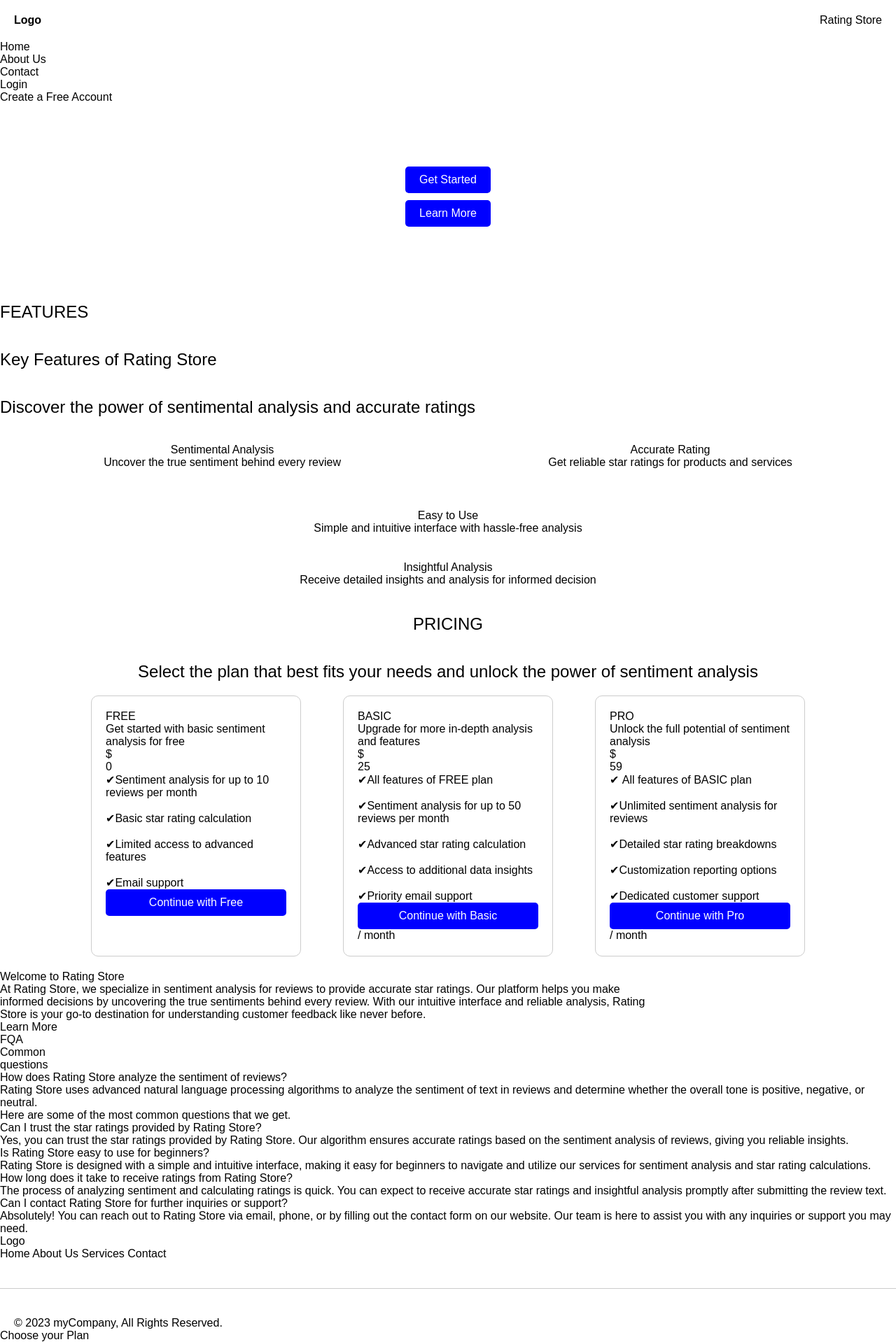
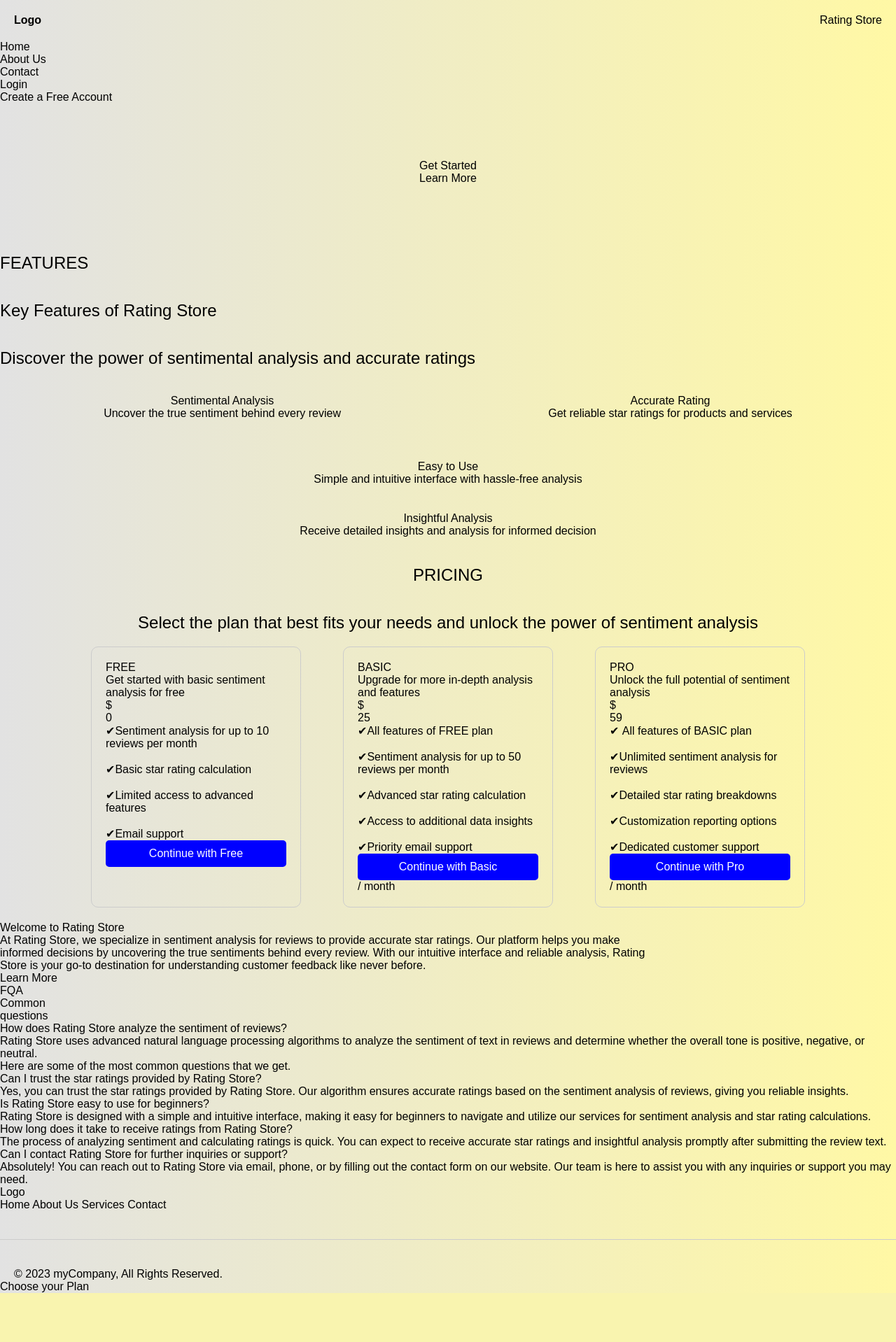
Before and after one commit to haleemhawkins/rating-store, a PHP site: page / in a window 1280 px wide. Shown: the whole page at 70% size. After the commit the page ends 1848 px from the top, so only its background shows below. Run offline with PHP 8.4, Linux system fonts and the light colour scheme.

Commit message:
Update HomePageStyle.css
Updated layout

```diff
--- a/homePage/HomePageStyle.css
+++ b/homePage/HomePageStyle.css
@@ -1,4 +1,3 @@
-/* CSS Reset to maintain consistency across browsers */
 * {
   margin: 0;
   padding: 0;
@@ -6,10 +5,10 @@
 }
 
 body {
-  font-family: 'Arial', sans-serif; /* Use the font that fits your design */
+  font-family: Arial, sans-serif;
+  background: linear-gradient(to right, #e2e2e2, #fff8a5);
 }
 
-/* Top navigation bar */
 .container-27 {
   display: flex;
   justify-content: space-between;
@@ -19,13 +18,6 @@ body {
 
 .logo {
   font-weight: bold;
-}
-
-/* Navigation links */
-.home, .about-us, .contact, .login, .create-a-free-account {
-  margin-right: 15px;
-  text-decoration: none;
-  color: black; /* Or any color you prefer */
 }
 
 /* Main content styling */
@@ -39,16 +31,6 @@ body {
 
 .container-31, .image-1 {
   margin-bottom: 20px;
-}
-
-.get-started, .learn-more {
-  margin: 10px;
-  padding: 10px 20px;
-  border: none;
-  background-color: blue; /* Replace with your desired color */
-  color: white;
-  border-radius: 5px;
-  cursor: pointer;
 }
 
 /* Features section */
@@ -137,7 +119,7 @@ body {
 }
 
 /* Styling for buttons */
-.get-started, .learn-more, .continue-with-free, .continue-with-basic, .continue-with-pro {
+.continue-with-free, .continue-with-basic, .continue-with-pro {
   display: block; /* Makes the button take up the full width of the container */
   padding: 10px 20px;
   border: none;
@@ -155,11 +137,6 @@ a.get-started, a.learn-more, a.continue-with-free, a.continue-with-basic, a.cont
   margin-top: 10px; /* Adds space above the button */
 }
 
-/* You can add hover effects to your buttons for better user experience */
 a.get-started:hover, a.learn-more:hover, a.continue-with-free:hover, a.continue-with-basic:hover, a.continue-with-pro:hover {
   background-color: darkblue; /* Darkens the button color on hover */
 }
-
-/* ... additional styles ... */
-
-/* Ensure you update your HTML to wrap the button text with 'a' tags using the class names provided above for the buttons */
```
